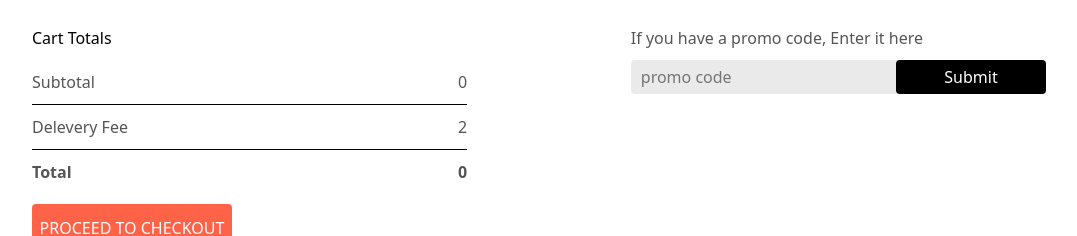
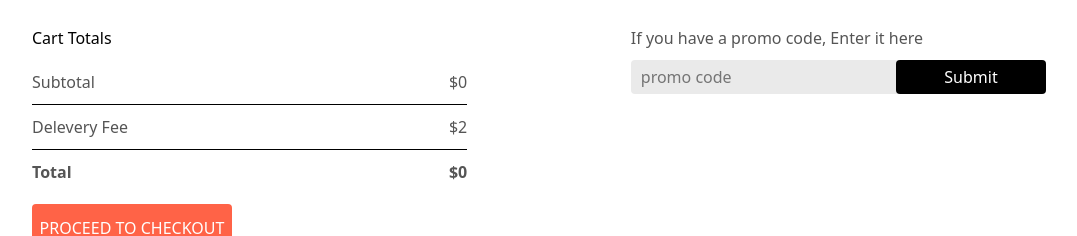
Before and after one commit to Bslm61/Bslm.Food, a React (Vite) app in the folder Frontend/: page /cart in a window 1280 px wide. Shown: the part 255-491 px from the top of the page, without its empty margins (96-1173 px from the left). Built offline with nearby package versions, Linux system fonts and the light colour scheme; a web font is replaced by a local one.

Commit message:
getTotalCartAmount

```diff
--- a/Frontend/src/context/StoreContext.jsx
+++ b/Frontend/src/context/StoreContext.jsx
@@ -22,7 +22,7 @@ export const StoreContextProvider = (props) => {
  const getTotalCartAmount=()=> {
 
   let totalAmount = 0;
-  for (constitem in cartItems)
+  for (const item in cartItems)
   {
     if (cartItems[item]> 0) {
       let itemInfo = food_list.find((product)=>product._id===item)
--- a/Frontend/src/pages/Cart/Cart.jsx
+++ b/Frontend/src/pages/Cart/Cart.jsx
@@ -3,7 +3,7 @@ import { useContext } from "react";
 import StoreContext from "../../context/StoreContext";
 
 export const Cart = () => {
-  const { cartItems, food_list, removeFromCart  } = useContext(StoreContext);
+  const { cartItems, food_list, removeFromCart , getTotalCartAmount  } = useContext(StoreContext);
 
   return (
     //cart
@@ -53,17 +53,17 @@ export const Cart = () => {
             {/* cart-total-details */}
             <div className="flex justify-between text-[#555] ">
               <p>Subtotal</p>
-              <p>{0}</p>
+              <p>${getTotalCartAmount()}</p>
             </div>
             <hr className="my-2.5" />
             <div className="flex justify-between text-[#555] ">
               <p>Delevery Fee</p>
-              <p>{2}</p>
+              <p>${2}</p>
             </div>
             <hr className="my-2.5" />
             <div className="flex justify-between text-[#555] ">
               <b>Total</b>
-              <b>{0}</b>
+              <b>${getTotalCartAmount()}</b>
             </div>
           </div>
           <button className="border-none text-white bg-[#FF6347] w-[max(15vw,200px)] py-3 px-0 cursor-pointer rounded-sm">PROCEED TO CHECKOUT</button>
```
